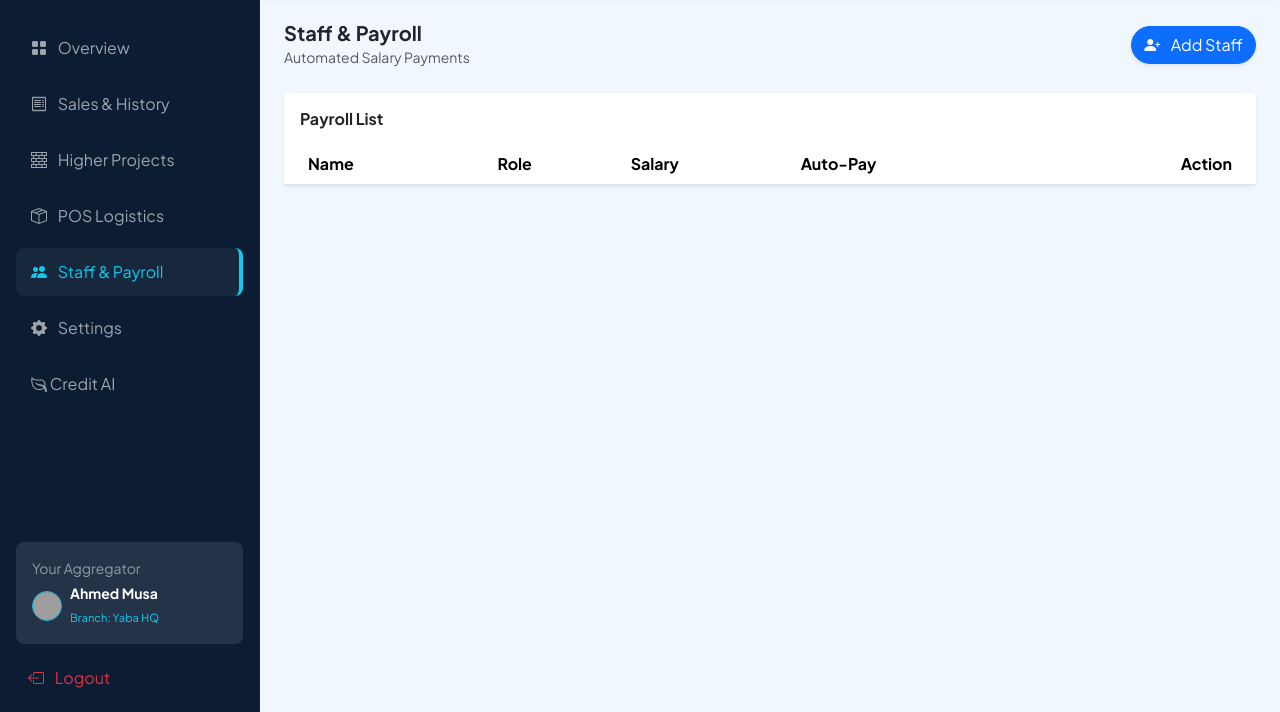
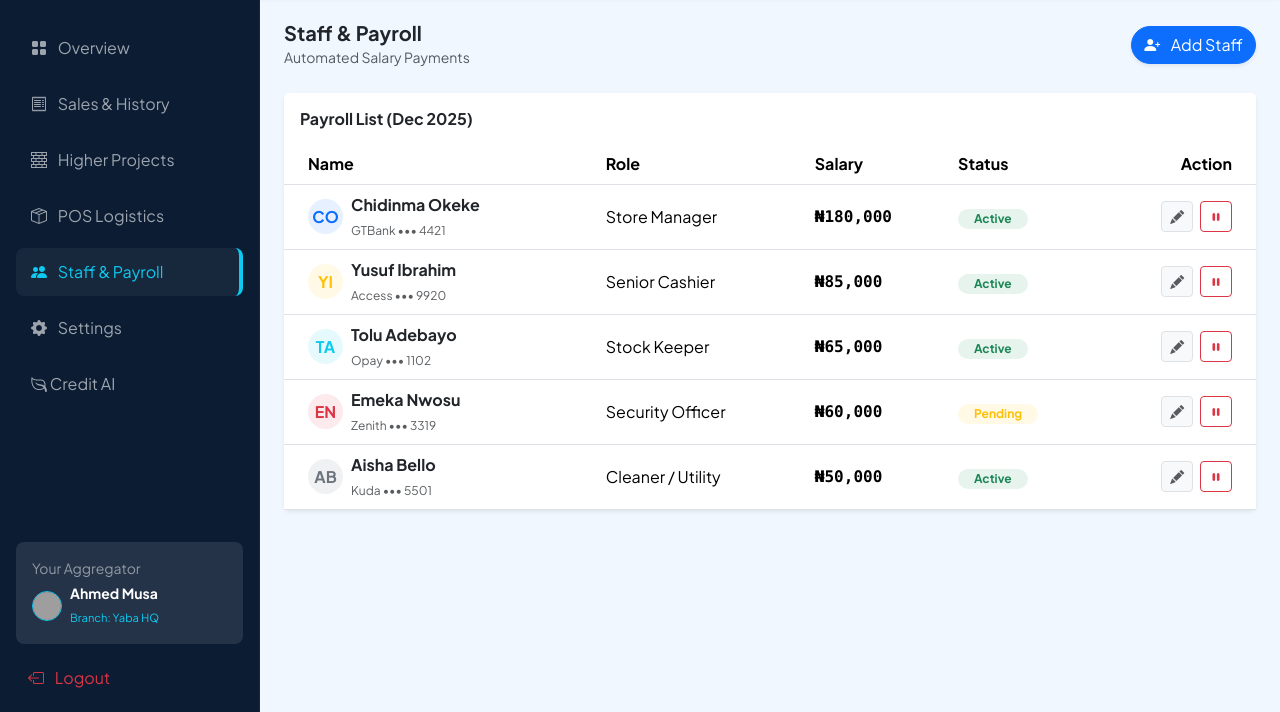
Before and after one commit to king-tim53/Fingerpay, a plain HTML site: page frontend/merchantDB.html in a window 1280 px wide. Both pictures are taken after a click on the link "Staff & Payroll". Shown: the part 88-800 px from the top of the page. Drawn offline with nearby package versions, Linux system fonts and the light colour scheme; grey boxes are pictures that could not be loaded.

Commit message:
Update staff section with payroll details

```diff
--- a/frontend/merchantDB.html
+++ b/frontend/merchantDB.html
@@ -231,15 +231,133 @@
                 <!-- ================= SECTION 4: STAFF MANAGER ================= -->
                <section id="staff-section" class="content-section d-none fade-in">
   <div class="d-flex justify-content-between align-items-center mb-4">
-                        <div><h5 class="fw-bold mb-0">Staff & Payroll</h5><small class="text-muted">Automated Salary Payments</small></div>
-                        <button class="btn btn-primary rounded-pill shadow-sm" data-bs-toggle="modal" data-bs-target="#newStaffModal"><i class="bi bi-person-plus-fill me-2"></i> Add Staff</button>
+    <div>
+      <h5 class="fw-bold mb-0">Staff & Payroll</h5>
+      <small class="text-muted">Automated Salary Payments</small>
     </div>
+    <button class="btn btn-primary rounded-pill shadow-sm" data-bs-toggle="modal" data-bs-target="#newStaffModal">
+      <i class="bi bi-person-plus-fill me-2"></i> Add Staff
+    </button>
+  </div>
+
   <div class="card border-0 shadow-sm">
-                        <div class="card-header bg-white border-0 py-3"><h6 class="fw-bold mb-0">Payroll List</h6></div>
+    <div class="card-header bg-white border-0 py-3">
+      <h6 class="fw-bold mb-0">Payroll List (Dec 2025)</h6>
+    </div>
     <div class="table-responsive">
       <table class="table align-middle mb-0 table-hover">
-                                <thead class="bg-light"><tr><th class="ps-4">Name</th><th>Role</th><th>Salary</th><th>Auto-Pay</th><th class="text-end pe-4">Action</th></tr></thead>
-                                <tbody id="staffTableBody"></tbody>
+        <thead class="bg-light">
+          <tr>
+            <th class="ps-4">Name</th>
+            <th>Role</th>
+            <th>Salary</th>
+            <th>Status</th>
+            <th class="text-end pe-4">Action</th>
+          </tr>
+        </thead>
+        <tbody id="staffTableBody">
+
+          <!-- Staff 1: Manager -->
+          <tr>
+            <td class="ps-4">
+              <div class="d-flex align-items-center">
+                <div class="bg-primary bg-opacity-10 text-primary rounded-circle d-flex align-items-center justify-content-center me-2 fw-bold" style="width: 35px; height: 35px;">CO</div>
+                <div>
+                  <span class="fw-bold text-dark">Chidinma Okeke</span><br>
+                  <small class="text-muted" style="font-size: 0.75rem;">GTBank ••• 4421</small>
+                </div>
+              </div>
+            </td>
+            <td>Store Manager</td>
+            <td class="font-monospace fw-bold">₦180,000</td>
+            <td><span class="badge bg-success bg-opacity-10 text-success rounded-pill px-3">Active</span></td>
+            <td class="text-end pe-4">
+              <button class="btn btn-sm btn-light border me-1"><i class="bi bi-pencil-fill text-muted"></i></button>
+              <button class="btn btn-sm btn-outline-danger" data-bs-toggle="modal" data-bs-target="#stopPayModal"><i class="bi bi-pause-fill"></i></button>
+            </td>
+          </tr>
+
+          <!-- Staff 2: Senior Cashier -->
+          <tr>
+            <td class="ps-4">
+              <div class="d-flex align-items-center">
+                <div class="bg-warning bg-opacity-10 text-warning rounded-circle d-flex align-items-center justify-content-center me-2 fw-bold" style="width: 35px; height: 35px;">YI</div>
+                <div>
+                  <span class="fw-bold text-dark">Yusuf Ibrahim</span><br>
+                  <small class="text-muted" style="font-size: 0.75rem;">Access ••• 9920</small>
+                </div>
+              </div>
+            </td>
+            <td>Senior Cashier</td>
+            <td class="font-monospace fw-bold">₦85,000</td>
+            <td><span class="badge bg-success bg-opacity-10 text-success rounded-pill px-3">Active</span></td>
+            <td class="text-end pe-4">
+              <button class="btn btn-sm btn-light border me-1"><i class="bi bi-pencil-fill text-muted"></i></button>
+              <button class="btn btn-sm btn-outline-danger" data-bs-toggle="modal" data-bs-target="#stopPayModal"><i class="bi bi-pause-fill"></i></button>
+            </td>
+          </tr>
+
+          <!-- Staff 3: Stock Keeper -->
+          <tr>
+            <td class="ps-4">
+              <div class="d-flex align-items-center">
+                <div class="bg-info bg-opacity-10 text-info rounded-circle d-flex align-items-center justify-content-center me-2 fw-bold" style="width: 35px; height: 35px;">TA</div>
+                <div>
+                  <span class="fw-bold text-dark">Tolu Adebayo</span><br>
+                  <small class="text-muted" style="font-size: 0.75rem;">Opay ••• 1102</small>
+                </div>
+              </div>
+            </td>
+            <td>Stock Keeper</td>
+            <td class="font-monospace fw-bold">₦65,000</td>
+            <td><span class="badge bg-success bg-opacity-10 text-success rounded-pill px-3">Active</span></td>
+            <td class="text-end pe-4">
+              <button class="btn btn-sm btn-light border me-1"><i class="bi bi-pencil-fill text-muted"></i></button>
+              <button class="btn btn-sm btn-outline-danger" data-bs-toggle="modal" data-bs-target="#stopPayModal"><i class="bi bi-pause-fill"></i></button>
+            </td>
+          </tr>
+
+          <!-- Staff 4: Security -->
+          <tr>
+            <td class="ps-4">
+              <div class="d-flex align-items-center">
+                <div class="bg-danger bg-opacity-10 text-danger rounded-circle d-flex align-items-center justify-content-center me-2 fw-bold" style="width: 35px; height: 35px;">EN</div>
+                <div>
+                  <span class="fw-bold text-dark">Emeka Nwosu</span><br>
+                  <small class="text-muted" style="font-size: 0.75rem;">Zenith ••• 3319</small>
+                </div>
+              </div>
+            </td>
+            <td>Security Officer</td>
+            <td class="font-monospace fw-bold">₦60,000</td>
+            <td><span class="badge bg-warning bg-opacity-10 text-warning rounded-pill px-3">Pending</span></td>
+            <td class="text-end pe-4">
+              <button class="btn btn-sm btn-light border me-1"><i class="bi bi-pencil-fill text-muted"></i></button>
+              <button class="btn btn-sm btn-outline-danger" data-bs-toggle="modal" data-bs-target="#stopPayModal"><i class="bi bi-pause-fill"></i></button>
+            </td>
+          </tr>
+
+          <!-- Staff 5: Cleaner -->
+          <tr>
+            <td class="ps-4">
+              <div class="d-flex align-items-center">
+                <div class="bg-secondary bg-opacity-10 text-secondary rounded-circle d-flex align-items-center justify-content-center me-2 fw-bold" style="width: 35px; height: 35px;">AB</div>
+                <div>
+                  <span class="fw-bold text-dark">Aisha Bello</span><br>
+                  <small class="text-muted" style="font-size: 0.75rem;">Kuda ••• 5501</small>
+                </div>
+              </div>
+            </td>
+            <td>Cleaner / Utility</td>
+            <td class="font-monospace fw-bold">₦50,000</td>
+            <td><span class="badge bg-success bg-opacity-10 text-success rounded-pill px-3">Active</span></td>
+            <td class="text-end pe-4">
+              <button class="btn btn-sm btn-light border me-1"><i class="bi bi-pencil-fill text-muted"></i></button>
+              <button class="btn btn-sm btn-outline-danger" data-bs-toggle="modal" data-bs-target="#stopPayModal"><i class="bi bi-pause-fill"></i></button>
+            </td>
+          </tr>
+
+        </tbody>
       </table>
     </div>
   </div>
```
Lines whose indentation alone changed are shown as unchanged.
